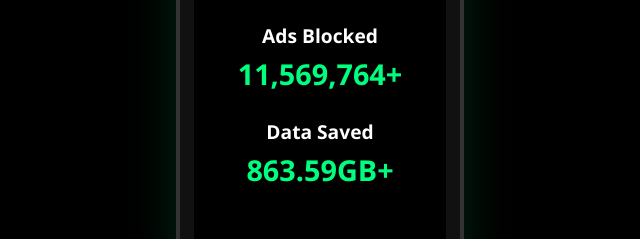
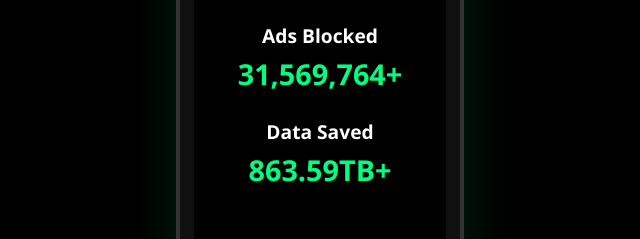
Before and after one commit to multipleideal/ad-shield-web, a plain HTML site: page index.html in a window 1280 px wide. Shown: the part 635-874 px from the top of the page, 320-960 px from the left. Drawn offline with Linux system fonts and the light colour scheme.

Commit message:
Update index.html

```diff
--- a/index.html
+++ b/index.html
@@ -196,10 +196,10 @@
             <div style="height: 1px; width: 50px; background: #333; margin-bottom: 20px;"></div>
 
             <p style="color:#fff; font-size: 1.2rem; margin: 5px 0;">Ads Blocked</p>
-            <h3 style="color:#00FF7F; font-size: 1.8rem; margin: 0 0 20px 0;">11,569,764+</h3>
+            <h3 style="color:#00FF7F; font-size: 1.8rem; margin: 0 0 20px 0;">31,569,764+</h3>
 
             <p style="color:#fff; font-size: 1.2rem; margin: 5px 0;">Data Saved</p>
-            <h3 style="color:#00FF7F; font-size: 1.8rem; margin: 0;">863.59GB+</h3>
+            <h3 style="color:#00FF7F; font-size: 1.8rem; margin: 0;">863.59TB+</h3>
         </div>
     </div>
 
```
